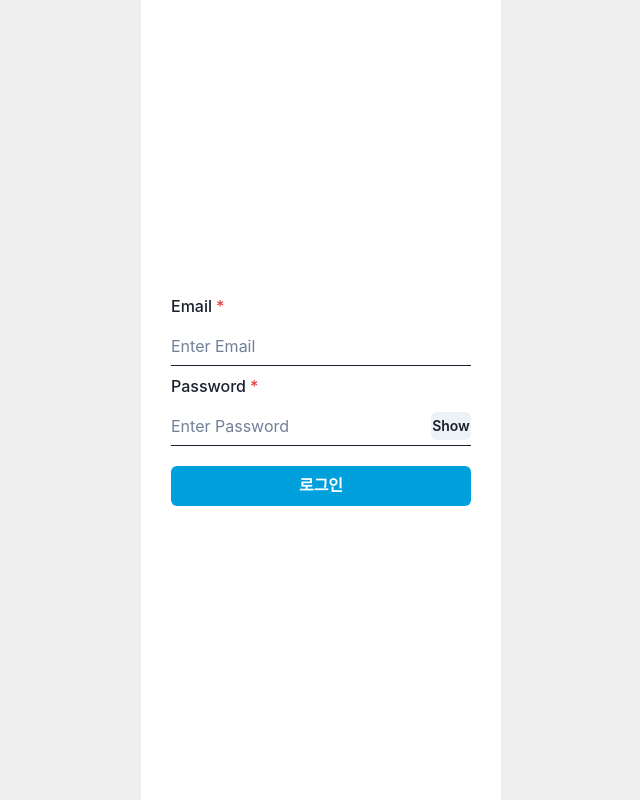
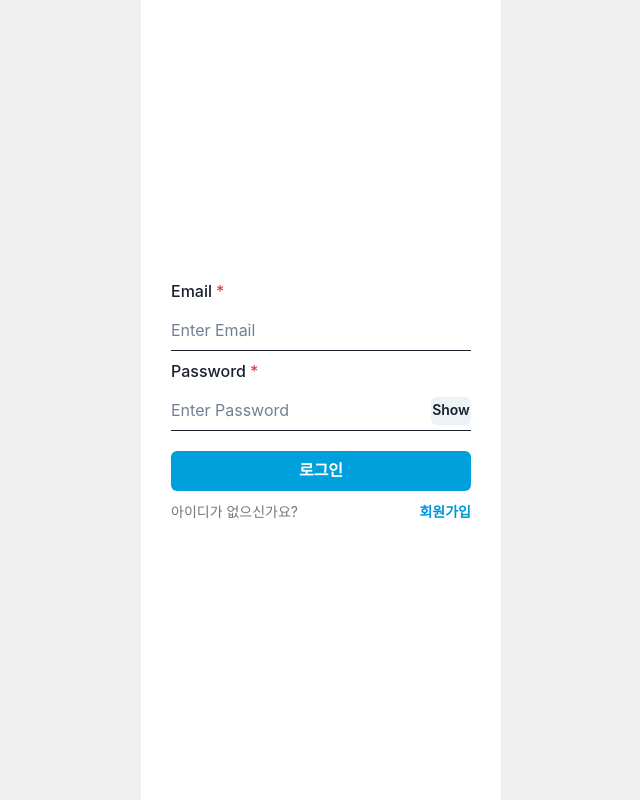
Before and after one commit to jaebong8/YEONCHA_YOUNGCHA_REACT, a React (Create React App) app: page /auth/signin in a window 1280 px wide. Shown: the whole page, without its empty margins (319-959 px from the left). Built offline with nearby package versions, Linux system fonts and the light colour scheme; no server answers.

Commit message:
로그인 푸터 링크 구현

```diff
--- /dev/null
+++ b/src/components/loginLink/LoginLink.module.scss
@@ -0,0 +1,20 @@
+@use "styles/variables.scss" as v;
+
+.loginLink {
+    display: flex;
+    width: 100%;
+    align-items: center;
+    justify-content: space-between;
+    margin-top: 10px;
+    font-size: 14px;
+    span {
+        color: #777;
+    }
+    a {
+        color: v.$subColor;
+        font-weight: bold;
+        &:hover {
+            text-decoration: underline;
+        }
+    }
+}
--- /dev/null
+++ b/src/components/loginLink/LoginLink.tsx
@@ -0,0 +1,18 @@
+import styles from "./LoginLink.module.scss";
+import { memo } from "react";
+import { Link, useLocation } from "react-router-dom";
+
+const LoginLink = () => {
+    const location = useLocation();
+    const pathName = location.pathname;
+    return (
+        <div className={styles.loginLink}>
+            <span>{pathName === "/auth/signin" ? "아이디가 없으신가요?" : "아이디가 이미 있으신가요?"}</span>
+            <Link to={pathName === "/auth/signin" ? "/auth/signup" : "/auth/signin"}>
+                {pathName === "/auth/signin" ? "회원가입" : "로그인"}
+            </Link>
+        </div>
+    );
+};
+
+export default memo(LoginLink);
--- a/src/pages/auth/signIn/SignIn.tsx
+++ b/src/pages/auth/signIn/SignIn.tsx
@@ -10,6 +10,7 @@ import {
     Button,
 } from "@chakra-ui/react";
 import useInput from "hooks/useInput";
+import LoginLink from "components/loginLink/LoginLink";
 
 const SignIn = () => {
     const [email, , changeEmail] = useInput("");
@@ -62,6 +63,7 @@ const SignIn = () => {
                 <Button colorScheme="linkedin" mt="5" type="submit">
                     로그인
                 </Button>
+                <LoginLink />
             </form>
         </div>
     );
--- a/src/pages/auth/signUp/SignUp.tsx
+++ b/src/pages/auth/signUp/SignUp.tsx
@@ -12,26 +12,45 @@ import {
 import useInput from "hooks/useInput";
 import { useAuthCreateUserWithEmailAndPassword } from "@react-query-firebase/auth";
 import { auth } from "../../../firebase/firebase";
+import { useToast } from "@chakra-ui/react";
+import LoginLink from "components/loginLink/LoginLink";
 
 const SignUp = () => {
-    const [email, , changeEmail] = useInput("");
-    const [password, , changePassword] = useInput("");
-    const [passwordCheck, , changePasswordCheck] = useInput("");
+    const [email, setEmail, changeEmail] = useInput("");
+    const [password, setPassword, changePassword] = useInput("");
+    const [passwordCheck, setPasswordCheck, changePasswordCheck] = useInput("");
     const [show, setShow] = useState(false);
     const [emailErrMsg, setEmailErrMsg] = useState("");
     const [passwordErrMsg, setPasswordErrMsg] = useState("");
     const [passwordCheckErrMsg, setPasswordCheckErrMsg] = useState("");
     const handleClick = () => setShow(!show);
+    const toast = useToast();
 
     const mutation = useAuthCreateUserWithEmailAndPassword(auth, {
+        onSuccess(user) {
+            toast({
+                title: `${user.user.email}님`,
+                description: "회원가입을 환영합니다.",
+                status: "success",
+                duration: 5000,
+                isClosable: true,
+            });
+        },
         onError(error) {
-            console.log("회원가입 실패");
+            if (error.code === "auth/email-already-in-use") {
+                setEmailErrMsg("이미 가입된 이메일입니다.");
+            }
+            toast({
+                title: "회원가입을 실패하였습니다.",
+                status: "error",
+                duration: 5000,
+                isClosable: true,
+            });
         },
     });
 
     const onSubmitHandler = (e: React.FormEvent<HTMLElement>) => {
         e.preventDefault();
-        console.log(email, password);
         if (password !== passwordCheck) {
             setPasswordCheckErrMsg("비밀번호가 일치하지 않습니다.");
             return;
@@ -40,6 +59,12 @@ const SignUp = () => {
             email,
             password,
         });
+        setEmail("");
+        setPassword("");
+        setPasswordCheck("");
+        setEmailErrMsg("");
+        setPasswordErrMsg("");
+        setPasswordCheckErrMsg("");
     };
 
     return (
@@ -97,6 +122,7 @@ const SignUp = () => {
                 <Button colorScheme="linkedin" mt="5" type="submit">
                     회원가입
                 </Button>
+                <LoginLink />
             </form>
         </div>
     );
```
